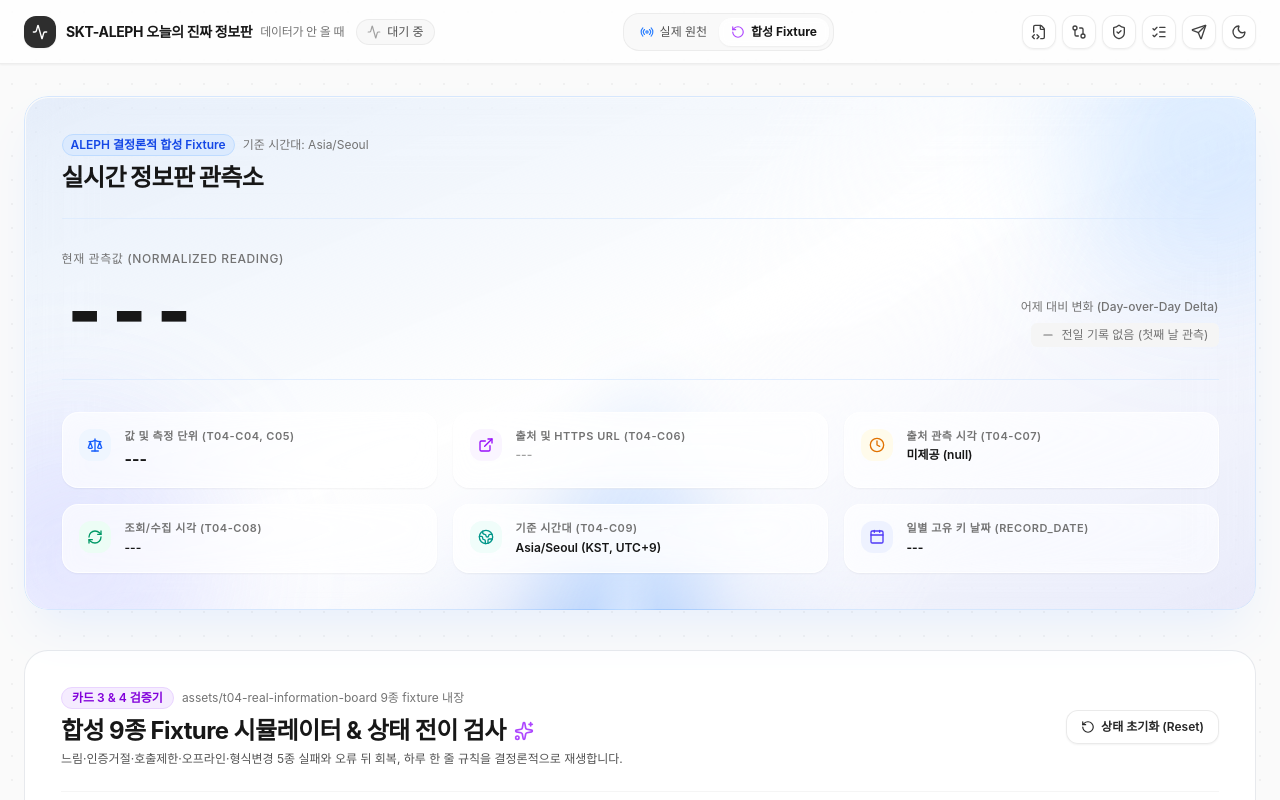
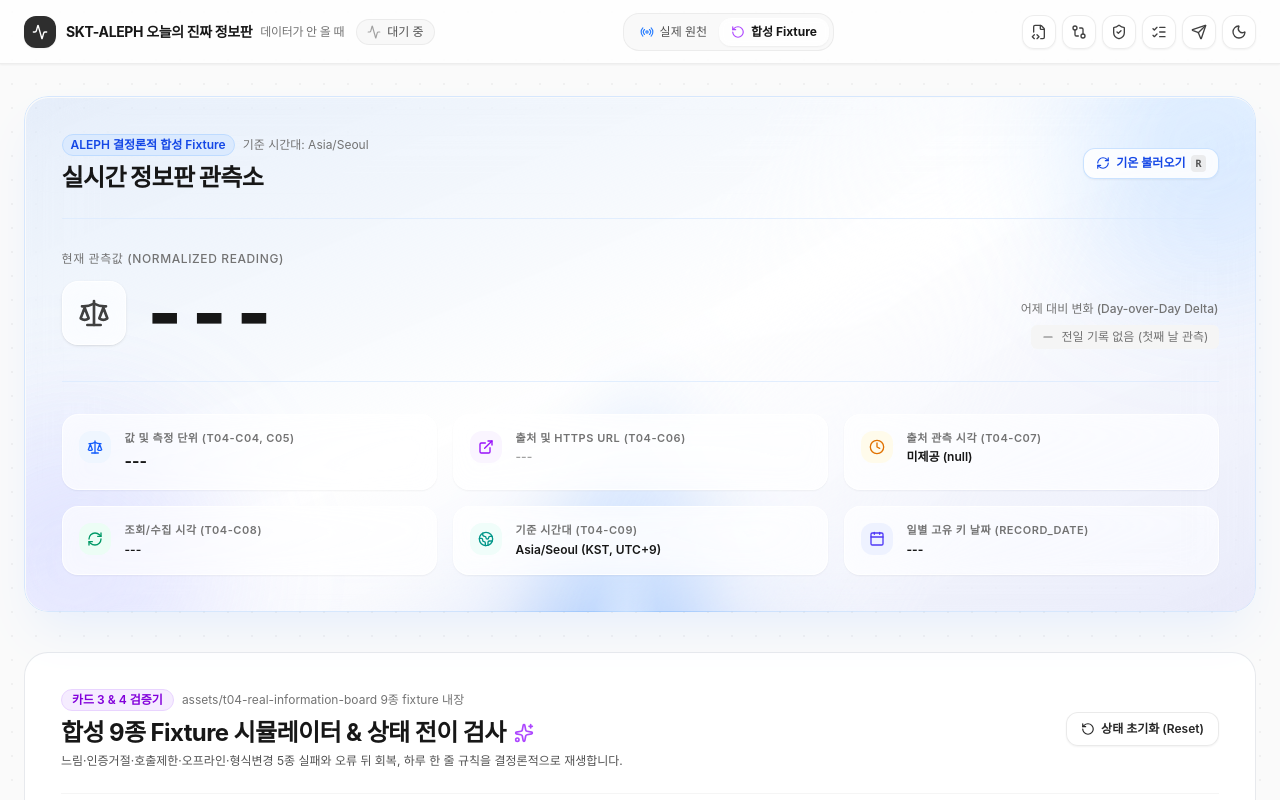
Before and after one commit to jinyeongjang/skt-aleph-jinyeong-today-dashboard, a React (Vite) app: page / in a window 1280 px wide. Both pictures are taken after a click on the button "합성 Fixture". Shown: the top 800 px of the page. Built offline with nearby package versions, Linux system fonts and the light colour scheme.

Commit message:
✨ Feat: 실시간 기온 조회 인터랙티브 로딩 애니메이션 및 시각 피드백 구현

```diff
--- a/src/App.tsx
+++ b/src/App.tsx
@@ -19,7 +19,7 @@
 } from './types/board';
 import { comparisonFor, recordIdFor, resetEvaluationState, runFixture } from './utils/boardEngine';
 import { FIXTURE_RECOVER_D2 } from './utils/fixturesData';
-import { AVAILABLE_SOURCES, SEOUL_WEATHER_SOURCE, USD_KRW_EXCHANGE_SOURCE } from './utils/liveSources';
+import { AVAILABLE_SOURCES, SEOUL_WEATHER_SOURCE } from './utils/liveSources';
 import {
   loadStoredEvalState,
   loadStoredLiveRecords,
@@ -103,11 +103,13 @@
 
   // 실제 공개 원천 실시간 조회 (Live Fetch)
   const handleRefreshLive = async () => {
+    if (isRefreshing) return;
     setIsRefreshing(true);
     const sourceDef = AVAILABLE_SOURCES.find((s) => s.id === selectedSourceId) || SEOUL_WEATHER_SOURCE;
+    const minInteractiveDelay = new Promise((resolve) => setTimeout(resolve, 650));
 
     try {
-      const { reading, rawJson } = await sourceDef.fetchAndNormalize();
+      const [{ reading, rawJson }] = await Promise.all([sourceDef.fetchAndNormalize(), minInteractiveDelay]);
       setLiveRawJson(rawJson);
       saveStoredRawJson(rawJson);
 
@@ -142,10 +144,10 @@
 
       setLiveCurrentReading(reading);
       setLiveStatus({ freshness: 'fresh', error_code: 'none' });
-    } catch (err: any) {
+    } catch (err: unknown) {
       console.warn('Live fetch 실패, 마지막 정상값을 유지하며 stale로 전환합니다:', err);
       // 어떤 실패에도 마지막 정상값은 유지하고 stale 표시!
-      const errorMsg = String(err?.message || '');
+      const errorMsg = err instanceof Error ? err.message : String(err || '');
       const errorCode = errorMsg.includes('Failed to fetch')
         ? 'offline'
         : errorMsg.includes('401') || errorMsg.includes('403')
@@ -161,30 +163,23 @@
   };
 
   // Live 모드 출처 변경
-  const handleSelectSource = (sourceId: string) => {
+  const handleSelectSource = async (sourceId: string) => {
     setSelectedSourceId(sourceId);
-    if (sourceId === 'usd-krw-exchange') {
-      USD_KRW_EXCHANGE_SOURCE.fetchAndNormalize()
-        .then(({ reading, rawJson }) => {
-          setLiveRawJson(rawJson);
-          saveStoredRawJson(rawJson);
-          setLiveCurrentReading(reading);
-          setLiveStatus({ freshness: 'fresh', error_code: 'none' });
-        })
-        .catch((err) => {
-          console.warn('환율 조회 실패:', err);
-        });
-    } else {
-      SEOUL_WEATHER_SOURCE.fetchAndNormalize()
-        .then(({ reading, rawJson }) => {
-          setLiveRawJson(rawJson);
-          saveStoredRawJson(rawJson);
-          setLiveCurrentReading(reading);
-          setLiveStatus({ freshness: 'fresh', error_code: 'none' });
-        })
-        .catch((err) => {
-          console.warn('기온 조회 실패:', err);
-        });
+    setIsRefreshing(true);
+    const sourceDef = AVAILABLE_SOURCES.find((s) => s.id === sourceId) || SEOUL_WEATHER_SOURCE;
+    const minInteractiveDelay = new Promise((resolve) => setTimeout(resolve, 650));
+
+    try {
+      const [{ reading, rawJson }] = await Promise.all([sourceDef.fetchAndNormalize(), minInteractiveDelay]);
+      setLiveRawJson(rawJson);
+      saveStoredRawJson(rawJson);
+      setLiveCurrentReading(reading);
+      setLiveStatus({ freshness: 'fresh', error_code: 'none' });
+    } catch (err: unknown) {
+      console.warn('원천 조회 실패:', err);
+      setLiveStatus({ freshness: 'stale', error_code: 'offline' });
+    } finally {
+      setIsRefreshing(false);
     }
   };
 
@@ -248,6 +243,7 @@
           comparison={activeMode === 'live' ? liveComparison : evalState.last_comparison}
           lastDelta={activeMode === 'live' ? liveComparison.magnitude : evalState.last_delta}
           onRetry={handleRetry}
+          onRefreshLive={handleRefreshLive}
           isRefreshing={isRefreshing}
           activeMode={activeMode}
           selectedSourceId={selectedSourceId}
--- a/src/components/MainBoard.tsx
+++ b/src/components/MainBoard.tsx
@@ -1,10 +1,11 @@
-import React, { useEffect, useState } from 'react';
+import React, { useEffect, useRef, useState } from 'react';
 import {
   AlertCircle,
   AlertTriangle,
   ArrowDownRight,
   ArrowUpRight,
   Calendar,
+  CheckCircle2,
   Clock,
   ExternalLink,
   Globe2,
@@ -13,6 +14,7 @@
   RotateCcw,
   Scale,
   ShieldAlert,
+  Thermometer,
   WifiOff,
 } from 'lucide-react';
 import type { ComparisonResult, NormalizedReading, ReadingStatus } from '../types/board';
@@ -25,6 +27,7 @@
   comparison: ComparisonResult;
   lastDelta: number | null;
   onRetry: () => void;
+  onRefreshLive?: () => void;
   isRefreshing: boolean;
   activeMode: 'live' | 'synthetic';
   selectedSourceId: string;
@@ -37,6 +40,7 @@
   comparison,
   lastDelta,
   onRetry,
+  onRefreshLive,
   isRefreshing,
   activeMode,
   selectedSourceId,
@@ -51,6 +55,38 @@
   // 페이지 진입 즉시 0에서 목표값으로 NumberFlow 애니메이션이 발동하도록 상태 관리
   const [animatedValue, setAnimatedValue] = useState<number>(0);
   const [animatedDelta, setAnimatedDelta] = useState<number>(0);
+
+  // 로딩 완료 후 방금 갱신됨 피드백을 표시하기 위한 상태
+  const [justUpdated, setJustUpdated] = useState(false);
+  const prevRefreshingRef = useRef(isRefreshing);
+
+  useEffect(() => {
+    if (prevRefreshingRef.current && !isRefreshing && status?.freshness === 'fresh') {
+      setJustUpdated(true);
+      const timer = setTimeout(() => setJustUpdated(false), 2600);
+      return () => clearTimeout(timer);
+    }
+    prevRefreshingRef.current = isRefreshing;
+  }, [isRefreshing, status?.freshness]);
+
+  // 키보드 단축키 [R]로 기온 실시간 새로고침 지원
+  useEffect(() => {
+    const handleKeyDown = (e: KeyboardEvent) => {
+      const tag = (e.target as HTMLElement)?.tagName?.toLowerCase();
+      if (tag === 'input' || tag === 'textarea' || tag === 'select') return;
+
+      if ((e.key === 'r' || e.key === 'R') && !e.ctrlKey && !e.metaKey && !e.altKey) {
+        e.preventDefault();
+        if (activeMode === 'live' && onRefreshLive && !isRefreshing) {
+          onRefreshLive();
+        } else if (activeMode === 'synthetic' && !isRefreshing) {
+          onRetry();
+        }
+      }
+    };
+    window.addEventListener('keydown', handleKeyDown);
+    return () => window.removeEventListener('keydown', handleKeyDown);
+  }, [activeMode, onRefreshLive, onRetry, isRefreshing]);
 
   useEffect(() => {
     // 마운트 및 값 갱신 시 다음 애니메이션 프레임에서 목표값으로 부드럽게 전이
@@ -207,6 +243,13 @@
 
         {/* Main Inner Glass Card Container with Blue Gradient & Light Sweep */}
         <div className="relative z-10 overflow-hidden rounded-[calc(1.5rem-1.5px)] bg-gradient-to-br from-blue-500/10 via-white/85 to-indigo-500/10 p-6 backdrop-blur-2xl transition-all sm:p-9 dark:from-blue-950/40 dark:via-neutral-900/85 dark:to-indigo-950/40">
+          {/* Top Edge Real-time Loading Stream Progress Bar */}
+          {isRefreshing && (
+            <div className="pointer-events-none absolute inset-x-0 top-0 z-30 h-1 overflow-hidden bg-blue-100/60 dark:bg-blue-950/60">
+              <div className="animate-loading-progress h-full w-2/5 rounded-full bg-gradient-to-r from-sky-400 via-blue-500 to-indigo-500 shadow-sm" />
+            </div>
+          )}
+
           {/* Subtle Ambient Blue Radial Glow Background */}
           <div className="pointer-events-none absolute -top-24 -right-24 h-72 w-72 rounded-full bg-blue-400/20 blur-3xl dark:bg-blue-600/15" />
           <div className="pointer-events-none absolute -bottom-24 -left-24 h-72 w-72 rounded-full bg-indigo-400/20 blur-3xl dark:bg-indigo-600/15" />
@@ -218,7 +261,7 @@
 
           {/* Inner Content Layer */}
           <div className="relative z-10">
-            {/* Card Header: Mode & Source Selector */}
+            {/* Card Header: Mode & Source Selector & Quick Interactive Refresh Button */}
             <div className="flex flex-col justify-between gap-4 border-b border-blue-100/80 pb-6 sm:flex-row sm:items-center dark:border-neutral-800/80">
               <div>
                 <div className="flex items-center gap-2">
@@ -234,41 +277,135 @@
                 </h2>
               </div>
 
+              {/* Header Right: Source Selector & Interactive Fetch Button */}
+              <div className="flex flex-wrap items-center gap-2.5">
                 {/* Live Mode Source Selector */}
                 {activeMode === 'live' && (
                   <div className="flex items-center gap-2">
-                  <label htmlFor="source-select" className="text-xs font-medium text-neutral-500 dark:text-neutral-400">
+                    <label
+                      htmlFor="source-select"
+                      className="text-xs font-medium text-neutral-500 dark:text-neutral-400"
+                    >
                       공개 원천:
                     </label>
                     <select
                       id="source-select"
                       value={selectedSourceId}
                       onChange={(e) => onSelectSource(e.target.value)}
-                    className="rounded-lg border border-neutral-200 bg-neutral-100 px-2.5 py-1.5 text-xs font-medium text-neutral-800 focus:ring-2 focus:ring-blue-500 focus:outline-hidden dark:border-neutral-700 dark:bg-neutral-800 dark:text-neutral-200"
+                      disabled={isRefreshing}
+                      className="rounded-lg border border-neutral-200 bg-neutral-100 px-2.5 py-1.5 text-xs font-medium text-neutral-800 focus:ring-2 focus:ring-blue-500 focus:outline-hidden disabled:opacity-50 dark:border-neutral-700 dark:bg-neutral-800 dark:text-neutral-200"
                     >
                       <option value="seoul-weather-temp">Open-Meteo 서울 실시간 기온 (°C)</option>
                       <option value="usd-krw-exchange">Frankfurter USD/KRW 실시간 환율 (KRW)</option>
                     </select>
                   </div>
                 )}
+
+                {/* Quick Refresh Interactive Action Button */}
+                <button
+                  type="button"
+                  onClick={activeMode === 'live' ? onRefreshLive : onRetry}
+                  disabled={isRefreshing}
+                  className="hover-lift active-press inline-flex items-center gap-1.5 rounded-xl border border-blue-200/80 bg-white/85 px-3 py-1.5 text-xs font-semibold text-blue-700 shadow-xs backdrop-blur-md transition-all hover:border-blue-300 hover:bg-blue-50/80 disabled:opacity-50 dark:border-blue-800/80 dark:bg-neutral-800/85 dark:text-blue-300 dark:hover:bg-neutral-800"
+                  title="기온 실시간 다시 불러오기 (단축키: R)"
+                >
+                  <RefreshCw
+                    className={`h-3.5 w-3.5 ${isRefreshing ? 'animate-spin text-blue-600 dark:text-blue-400' : ''}`}
+                  />
+                  <span>{isRefreshing ? '기온 수신 중...' : '기온 불러오기'}</span>
+                  <kbd className="hidden rounded bg-neutral-200/70 px-1 py-0.5 font-mono text-[10px] text-neutral-600 sm:inline-block dark:bg-neutral-700/70 dark:text-neutral-300">
+                    R
+                  </kbd>
+                </button>
+              </div>
             </div>
 
             {/* Big Value Display & Delta Comparison */}
             <div className="flex flex-col justify-between gap-6 border-b border-blue-100/80 py-8 md:flex-row md:items-end dark:border-neutral-800/80">
-              <div>
-                <div className="mb-2 flex items-center gap-2">
+              <div
+                onClick={activeMode === 'live' && onRefreshLive && !isRefreshing ? onRefreshLive : undefined}
+                className={`group relative -m-2.5 rounded-2xl p-2.5 transition-all ${
+                  activeMode === 'live' && !isRefreshing
+                    ? 'cursor-pointer hover:bg-white/40 dark:hover:bg-neutral-800/40'
+                    : ''
+                }`}
+                title={activeMode === 'live' ? '클릭하여 실시간 기온 갱신 (단축키: R)' : undefined}
+                role={activeMode === 'live' ? 'button' : undefined}
+                tabIndex={activeMode === 'live' ? 0 : undefined}
+                onKeyDown={(e) => {
+                  if (e.key === 'Enter' || e.key === ' ') {
+                    e.preventDefault();
+                    if (activeMode === 'live' && onRefreshLive && !isRefreshing) onRefreshLive();
+                  }
+                }}
+              >
+                {/* Status Badges Row (Normalized Reading label + Loading/Success/Stale indicators) */}
+                <div className="mb-2.5 flex flex-wrap items-center gap-2">
                   <span className="text-xs font-medium tracking-wider text-neutral-500 uppercase dark:text-neutral-400">
                     현재 관측값 (Normalized Reading)
                   </span>
-                  {isStale && (
+
+                  {isRefreshing && (
+                    <span className="inline-flex items-center gap-1.5 rounded-full border border-blue-300/80 bg-blue-50/80 px-2.5 py-0.5 text-xs font-semibold text-blue-700 backdrop-blur-md dark:border-blue-700/80 dark:bg-blue-950/60 dark:text-blue-300">
+                      <span className="relative flex h-2 w-2">
+                        <span className="absolute inline-flex h-full w-full animate-ping rounded-full bg-sky-400 opacity-75"></span>
+                        <span className="relative inline-flex h-2 w-2 rounded-full bg-blue-500"></span>
+                      </span>
+                      <span>실시간 신호 수신 중...</span>
+                    </span>
+                  )}
+
+                  {!isRefreshing && justUpdated && (
+                    <span className="inline-flex items-center gap-1.5 rounded-full border border-emerald-300/80 bg-emerald-50/80 px-2.5 py-0.5 text-xs font-semibold text-emerald-700 shadow-xs backdrop-blur-md dark:border-emerald-700/80 dark:bg-emerald-950/60 dark:text-emerald-300">
+                      <CheckCircle2 className="h-3.5 w-3.5 text-emerald-600 dark:text-emerald-400" />
+                      <span>최신 관측치 동기화 완료!</span>
+                    </span>
+                  )}
+
+                  {isStale && !isRefreshing && (
                     <span className="rounded-full border border-amber-300 bg-amber-100 px-2 py-0.5 text-xs font-bold text-amber-700 dark:border-amber-700 dark:bg-amber-900/60 dark:text-amber-300">
                       마지막 정상값 보존 중
                     </span>
                   )}
                 </div>
 
+                {/* Big Temperature / Reading Number Container with Icon and Pulse Ring */}
+                <div className="relative flex items-center gap-4">
+                  {/* Interactive Thermometer / Measurement Sensor Icon Container */}
+                  <div
+                    className={`relative flex h-14 w-14 shrink-0 items-center justify-center rounded-2xl border border-white/80 bg-white/70 shadow-sm backdrop-blur-md transition-all duration-300 sm:h-16 sm:w-16 dark:border-white/10 dark:bg-neutral-800/70 ${
+                      isRefreshing
+                        ? 'border-blue-300 bg-blue-50/90 text-blue-600 shadow-blue-400/30 dark:border-blue-600 dark:bg-blue-950/60 dark:text-blue-300'
+                        : 'text-neutral-700 dark:text-neutral-200'
+                    }`}
+                  >
+                    {isRefreshing && (
+                      <span className="animate-radar-pulse pointer-events-none absolute inset-0 rounded-2xl bg-blue-400/30 dark:bg-blue-500/20" />
+                    )}
+                    {currentReading?.unit === '°C' ? (
+                      <Thermometer
+                        className={`h-7 w-7 transition-transform sm:h-8 sm:w-8 ${
+                          isRefreshing ? 'animate-thermometer-bob text-blue-600 dark:text-blue-400' : ''
+                        }`}
+                      />
+                    ) : (
+                      <Scale
+                        className={`h-7 w-7 transition-transform sm:h-8 sm:w-8 ${
+                          isRefreshing ? 'animate-spin text-blue-600 dark:text-blue-400' : ''
+                        }`}
+                      />
+                    )}
+                  </div>
+
+                  {/* Value and Unit Display */}
                   <div className="flex items-baseline gap-3">
-                  <span className="text-5xl font-black tracking-tight text-neutral-900 tabular-nums sm:text-6xl md:text-7xl dark:text-white">
+                    <span
+                      className={`text-5xl font-black tracking-tight tabular-nums transition-all duration-300 sm:text-6xl md:text-7xl ${
+                        isRefreshing
+                          ? 'scale-[0.99] text-blue-600/75 blur-[0.3px] dark:text-blue-400/80'
+                          : 'text-neutral-900 dark:text-white'
+                      }`}
+                    >
                       {currentReading !== null ? (
                         <NumberFlow
                           value={animatedValue}
@@ -282,6 +419,14 @@
                     <span className="text-xl font-bold text-neutral-500 sm:text-2xl dark:text-neutral-400">
                       {currentReading?.unit || ''}
                     </span>
+
+                    {/* Interactive Click Hint on Hover */}
+                    {activeMode === 'live' && (
+                      <span className="hidden text-xs text-neutral-400 opacity-0 transition-opacity group-hover:opacity-100 sm:inline-block dark:text-neutral-500">
+                        (클릭하여 새로고침)
+                      </span>
+                    )}
+                  </div>
                 </div>
               </div>
 
@@ -297,7 +442,13 @@
             <div className="grid grid-cols-1 gap-4 pt-8 text-xs sm:grid-cols-2 lg:grid-cols-3">
               {/* 1. Value & Unit */}
               <div className="hover-lift dark:bg-neutral-850/60 flex items-start gap-3.5 rounded-2xl border border-white/80 bg-white/70 p-4 shadow-xs backdrop-blur-md dark:border-white/10">
-                <div className="shrink-0 rounded-xl bg-blue-50 p-2 text-blue-600 dark:bg-blue-950/60 dark:text-blue-400">
+                <div
+                  className={`shrink-0 rounded-xl p-2 transition-all ${
+                    isRefreshing
+                      ? 'bg-blue-100 text-blue-600 dark:bg-blue-900/60 dark:text-blue-400'
+                      : 'bg-blue-50 text-blue-600 dark:bg-blue-950/60 dark:text-blue-400'
+                  }`}
+                >
                   <Scale className="h-4 w-4" />
                 </div>
                 <div>
@@ -361,8 +512,14 @@
 
               {/* 4. Fetched At (수집 시각) */}
               <div className="hover-lift dark:bg-neutral-850/60 flex items-start gap-3.5 rounded-2xl border border-white/80 bg-white/70 p-4 shadow-xs backdrop-blur-md dark:border-white/10">
-                <div className="shrink-0 rounded-xl bg-emerald-50 p-2 text-emerald-600 dark:bg-emerald-950/60 dark:text-emerald-400">
-                  <RefreshCw className="h-4 w-4" />
+                <div
+                  className={`shrink-0 rounded-xl p-2 transition-all ${
+                    isRefreshing
+                      ? 'bg-blue-100 text-blue-600 dark:bg-blue-900/60 dark:text-blue-400'
+                      : 'bg-emerald-50 text-emerald-600 dark:bg-emerald-950/60 dark:text-emerald-400'
+                  }`}
+                >
+                  <RefreshCw className={`h-4 w-4 ${isRefreshing ? 'animate-spin' : ''}`} />
                 </div>
                 <div>
                   <span className="block text-[11px] font-semibold tracking-wider text-neutral-500 uppercase dark:text-neutral-400">
```
Also changed, not shown: src/index.css (+52 -0 lines). Lines whose indentation alone changed are shown as unchanged.
